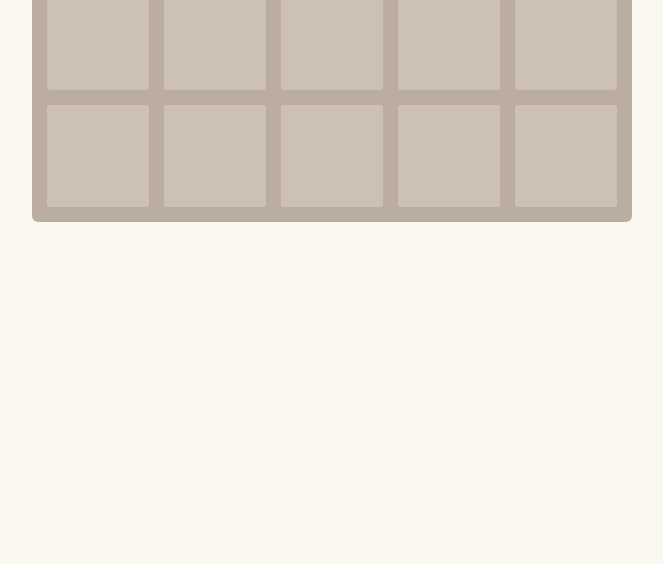
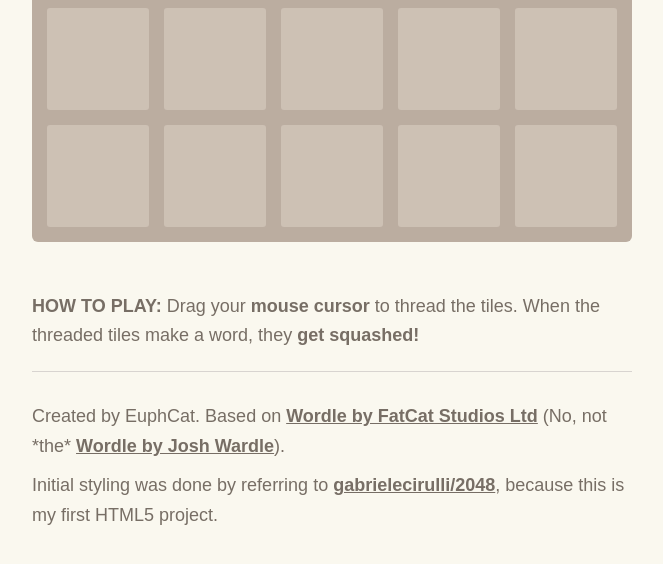
Before and after one commit to EuphoricCatface/YAWPjs, a plain HTML site: page index.html in a window 1280 px wide. Shown: the part 692-1256 px from the top of the page, without its empty margins (308-971 px from the left). Before the commit the page ends 994 px from the top, so only its background shows below. Drawn offline with Linux system fonts and the light colour scheme.

Commit message:
Add game explanation
This probably marks the end of blindly copying gabrielecirulli/2048 :3
Thank you <3

```diff
--- a/index.html
+++ b/index.html
@@ -9,6 +9,7 @@
     <body>
         <div class="container">
             <h1>Yet Another Word Puzzle</h1>
+            <p class="game-intro">Thread the letters into a word for scores. Get highest score in 20 turns!</p>
 
             <div class="game-container">
                 <div class="grid-container">
@@ -58,6 +59,17 @@
                     </div>
                 </div>
             </div>
+
+            <p class="game-explanation">
+                <strong class="important">How to play:</strong> Drag your <strong>mouse cursor</strong> to thread the tiles. When the threaded tiles make a word, they <strong>get squashed!</strong>
+            </p>
+            <hr>
+            <p>
+                Created by EuphCat. Based on <a href="https://play.google.com/store/apps/details?id=com.FatCatStudios.Wordle&hl=en&gl=US" target="_blank">Wordle by FatCat Studios Ltd</a> (No, not *the* <a href="https://www.nytimes.com/games/wordle/index.html" target="_blank">Wordle by Josh Wardle</a>).
+            </p>
+            <p>
+                Initial styling was done by referring to <a href="https://github.com/gabrielecirulli/2048">gabrielecirulli/2048</a>, because this is my first HTML5 project.
+            </p>
         </div>
     </body>
 </html>
--- a/style/main.scss
+++ b/style/main.scss
@@ -7,6 +7,7 @@ $grid-row-cells: 5;
 $tile-size: calc(($field-width - $grid-spacing * ($grid-row-cells + 1)) / $grid-row-cells);
 $tile-border-radius: 3px;
 
+$text-color: #776e65;
 $tile-color: #eee4da;
 
 html, body {
@@ -14,8 +15,9 @@ html, body {
     padding: 0;
 
     background: #faf8ef;
-    color: #776e65;
-    font-family:Arial, Helvetica, sans-serif
+    color: $text-color;
+    font-family:Arial, Helvetica, sans-serif;
+    font-size: 18px;
 }
 
 body {
@@ -33,8 +35,33 @@ h1 {
     margin: 0 auto;
 }
 
+p {
+    margin-top: 0;
+    margin-bottom: 10px;
+    line-height: 1.65;
+}
+
+a {
+    color: $text-color;
+    font-weight: bold;
+    text-decoration: underline;
+}
+
+strong {
+    &.important {
+        text-transform: uppercase;
+    }
+}
+
+hr {
+    border: none;
+    border-bottom: 1px solid lighten($text-color, 40%);
+    margin-top: 20px;
+    margin-bottom: 30px;
+}
+
 .game-container {
-    margin-top: 50px;
+    margin-top: 40px;
     position: relative;
     padding: $grid-spacing;
 
@@ -114,3 +141,11 @@ h1 {
         }
     }
 }
+
+.game-intro {
+    margin-bottom: 0;
+}
+
+.game-explanation {
+    margin-top: 50px;
+}
```
Also changed, not shown: style/main.css.
